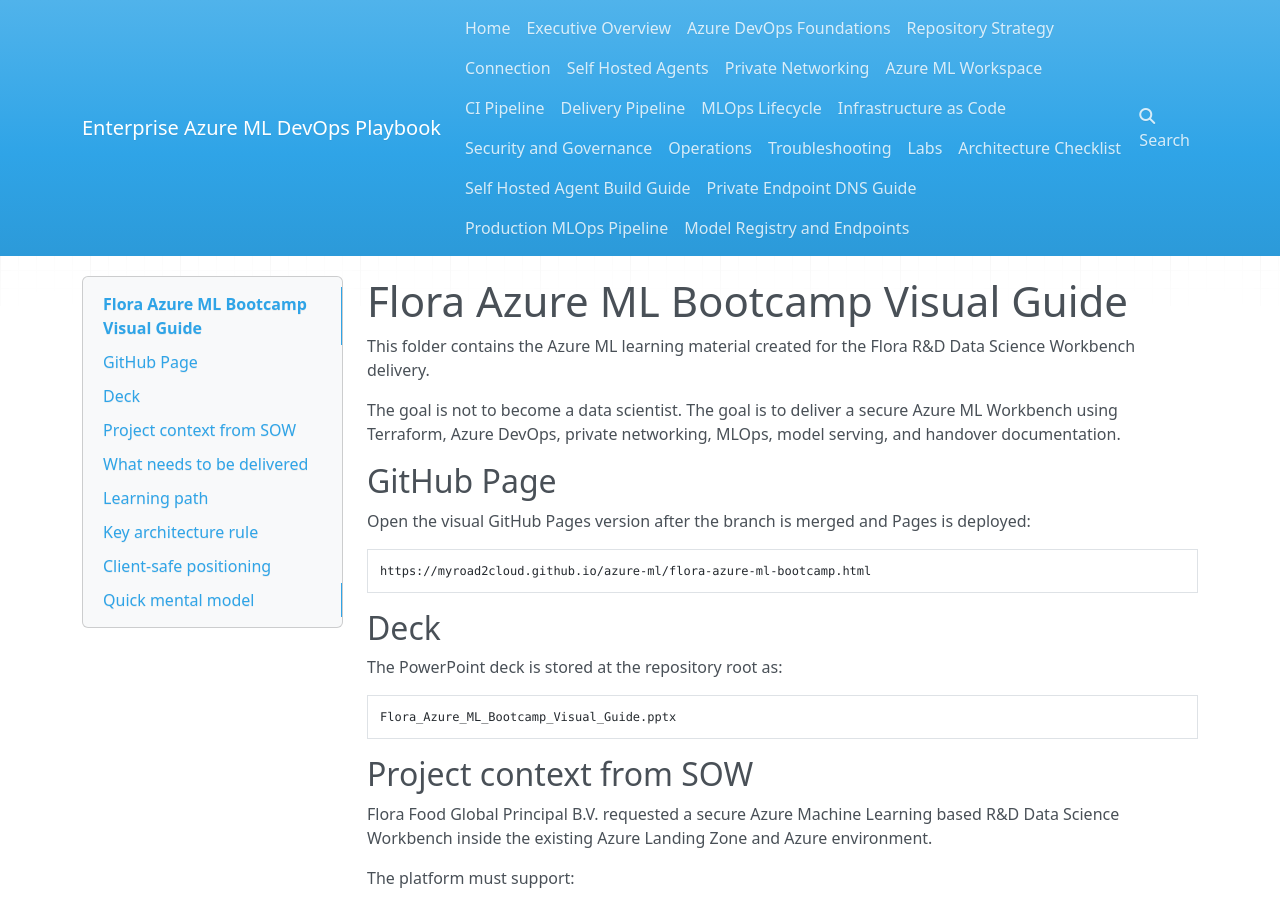
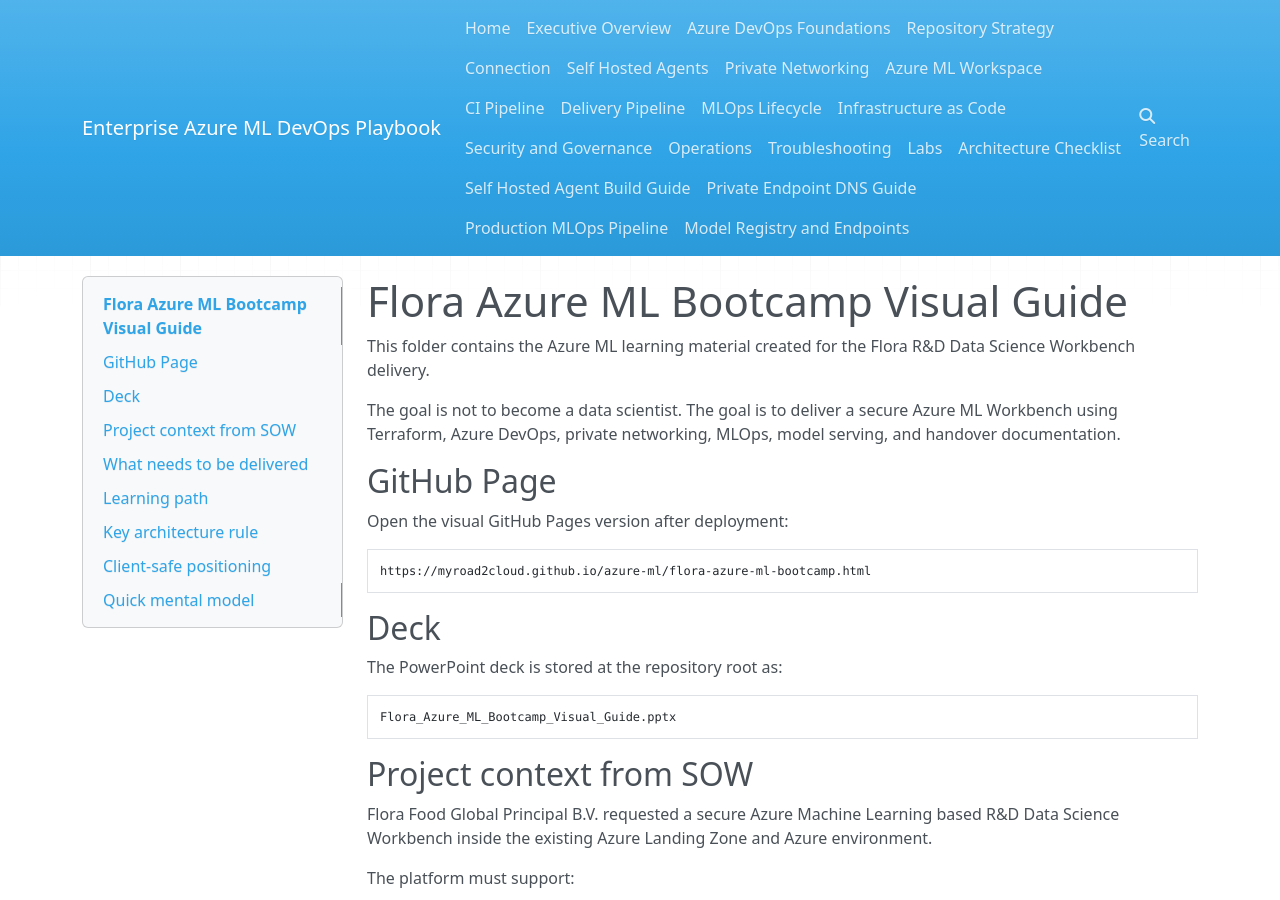
Before and after one commit to myroad2cloud/azure-ml, an MkDocs documentation site: the page built from docs/flora-azure-ml-bootcamp/README.md, in a window 1280 px wide and 900 px high. Built offline with MkDocs 1.6.1, drawn with Linux system fonts in a browser that asks for light colours; nearby versions of some CDN libraries; some of the changed text lies outside the part shown.

````diff
--- a/docs/flora-azure-ml-bootcamp/README.md
+++ b/docs/flora-azure-ml-bootcamp/README.md
@@ -6,7 +6,7 @@
 
 ## GitHub Page
 
-Open the visual GitHub Pages version after the branch is merged and Pages is deployed:
+Open the visual GitHub Pages version after deployment:
 
 ```text
 https://myroad2cloud.github.io/azure-ml/flora-azure-ml-bootcamp.html
````
Also changed, not shown: other parts of docs/flora-azure-ml-bootcamp/README.md (+1 -0 lines).
